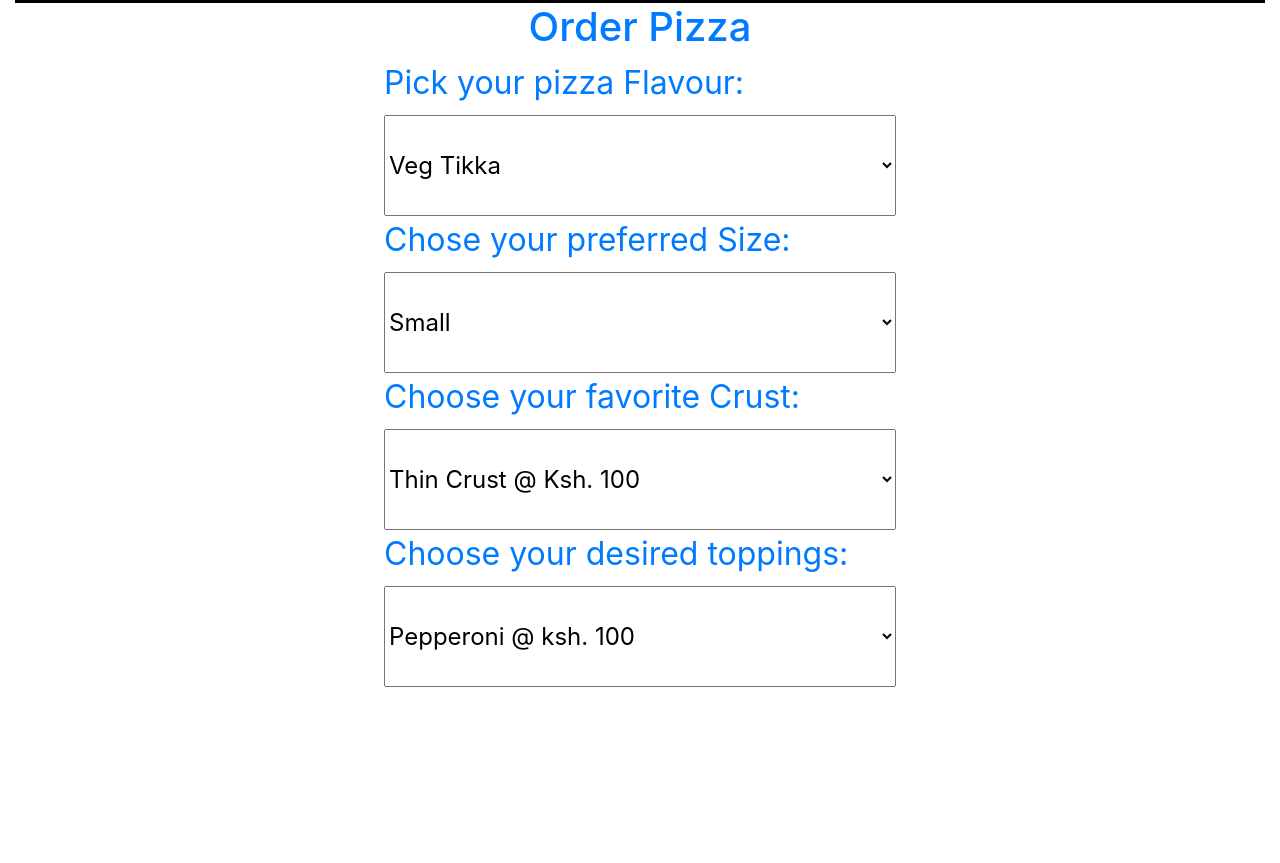
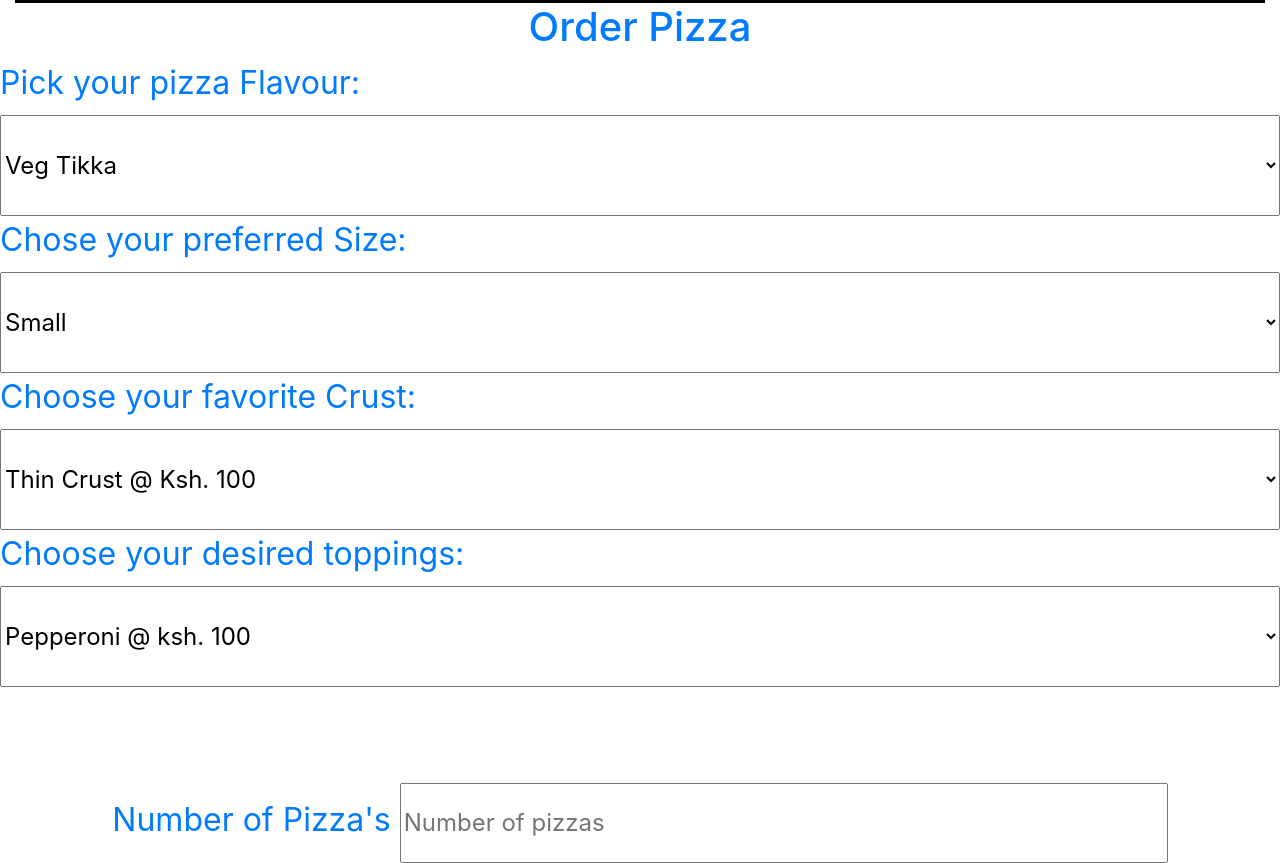
Before and after one commit to angiewambui/pizza-place, a plain HTML site: page index.html in a window 1280 px wide. Shown: the part 1879-2742 px from the top of the page. Before the commit the page ends 2566 px from the top, so only its background shows below. Drawn offline with Linux system fonts and the light colour scheme.

Commit message:
added number of pizzas

```diff
--- a/css/styles.css
+++ b/css/styles.css
@@ -67,14 +67,20 @@ body{
         display: inline-block;
     }
     #container{
-        width: 40%;
         margin: auto;
-        background-image: url(../images/choices.jpeg;)
     }
     .choices{
         width: 100%;
         padding-top: 34px;
         padding-bottom: 34px;
-        font-size: x-large
-
+        font-size: x-large;
     }
+    #row3{
+        text-align: center;
+    }
+    .choices2{
+    width: 60%;
+    padding-top: 20px;
+    padding-bottom: 20px;
+    font-size: x-large;
+    }
--- a/index.html
+++ b/index.html
@@ -113,6 +113,11 @@
                             <option value="Greenpapers">Greenpeppers @ ksh. 150</option>
                             <option value="sausage">Sausage @ ksh. 200</option>
                         </select>
+                        <br><br><br>
+                        <div id="row3">
+                        <label for="number">Number of Pizza's</label>
+                <input type="number" class="choices2" id="number" placeholder="Number of pizzas" min="1" required>
+                        </div>
                     </form>
                 </div>
             </div>
```
